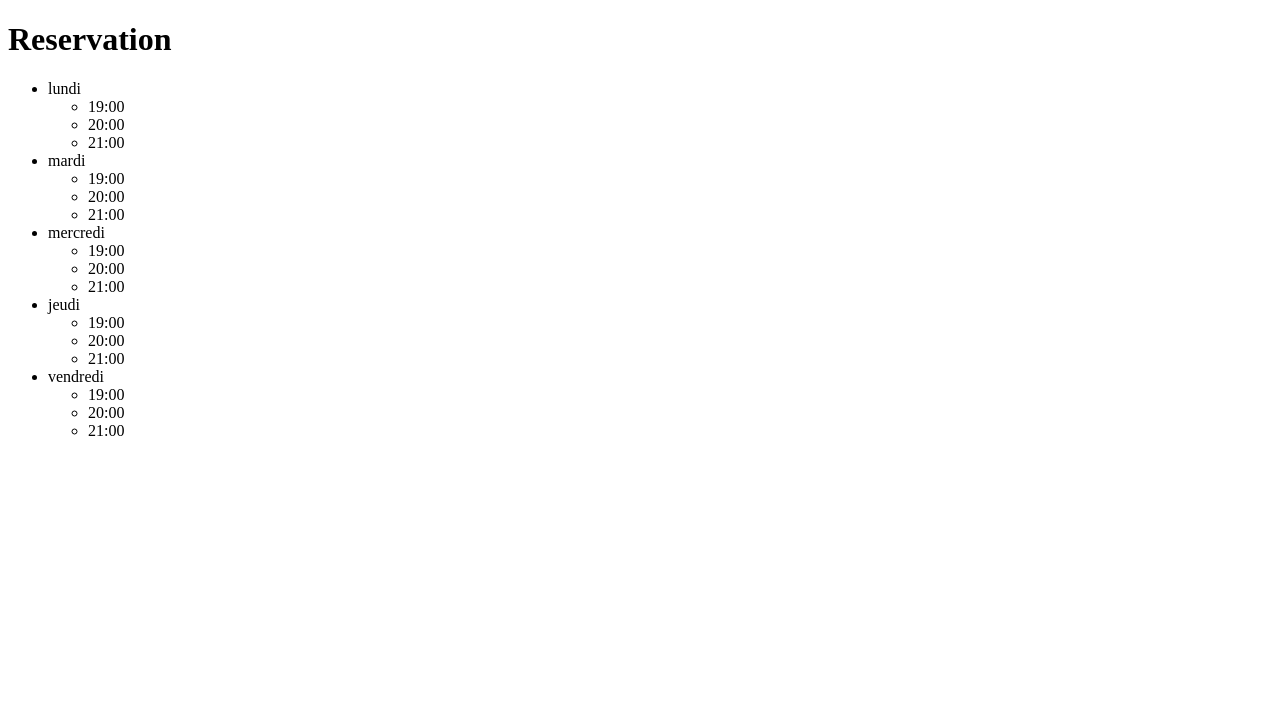
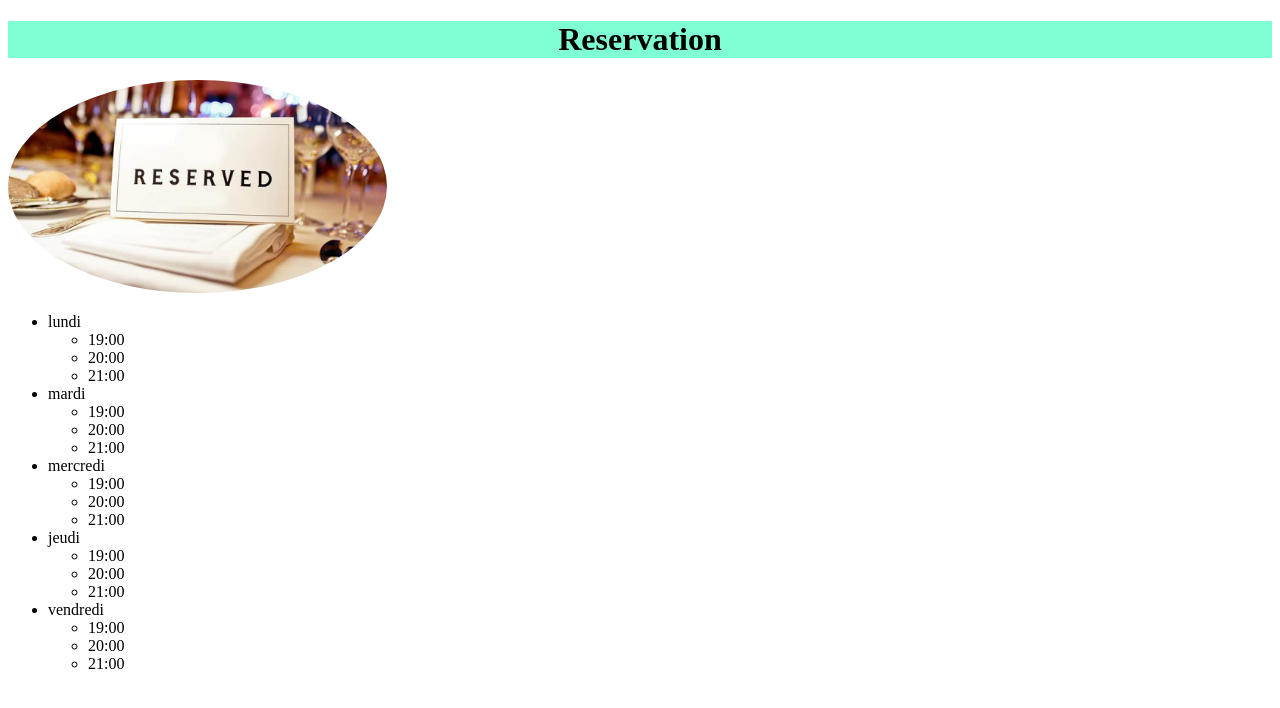
Before and after one commit to mcpetc/restaurant, a plain HTML site: page reservations.html in a window 1280 px wide. Drawn offline with Linux system fonts and the light colour scheme.

Commit message:
reservation2

```diff
--- a/reservations.html
+++ b/reservations.html
@@ -3,15 +3,17 @@
 <head>
     <meta charset="UTF-8">
     <meta http-equiv="X-UA-Compatible" content="IE=edge">
+    <link rel="stylesheet" href="style.css">
     <meta name="viewport" content="width=device-width, initial-scale=1.0">
     <title>Document</title>
 </head>
 <body>
-    <header>
+
         <h1>Reservation</h1>
-    </header>
+
 
     <nav>
+        <img src="image2.jpg" alt="">
         <ul>
 <li>lundi
     <ul>
--- a/style.css
+++ b/style.css
@@ -0,0 +1,15 @@
+h1{
+    background-color: aquamarine;
+    text-align: center;
+
+}
+li{
+    display: flexbox;
+
+}
+img{
+    border-radius: 50%;
+    width: 30%;
+    background-size: contain;
+
+}
```
Also changed, not shown: image2.jpg (added).
